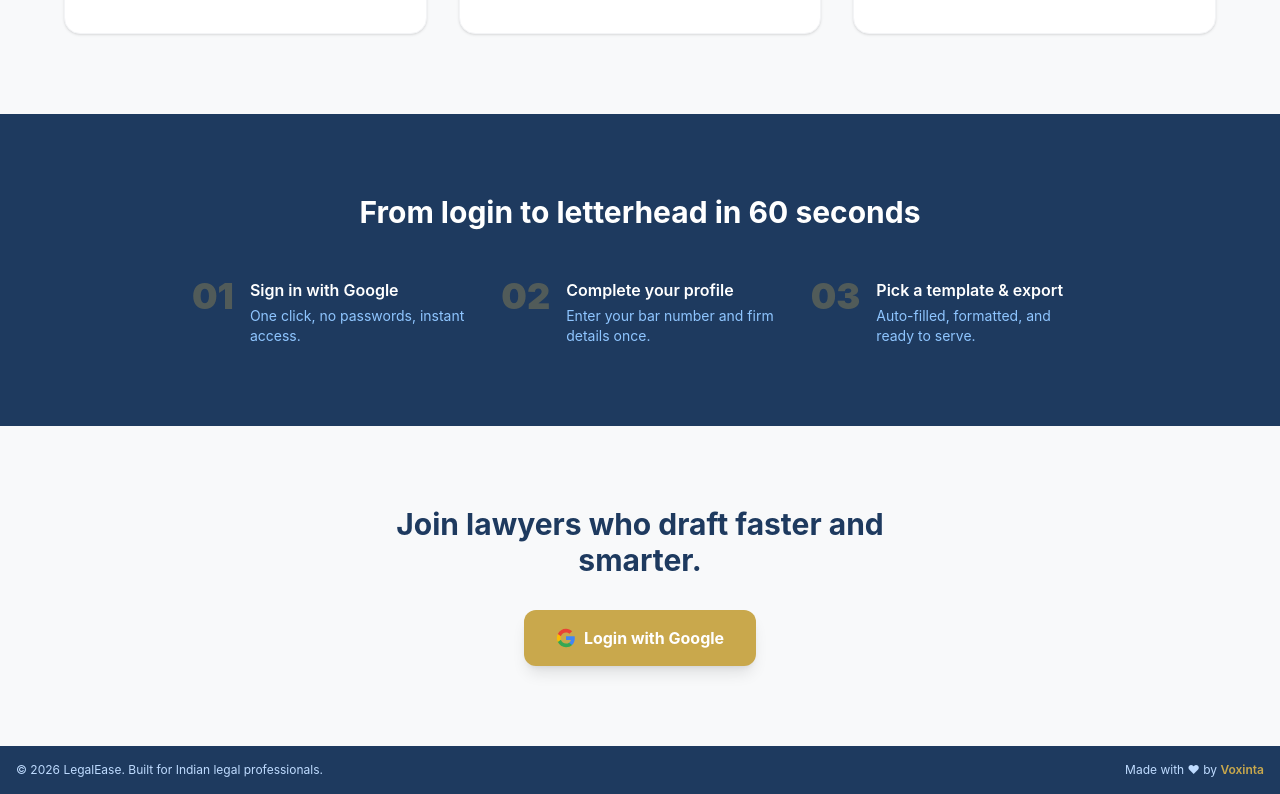
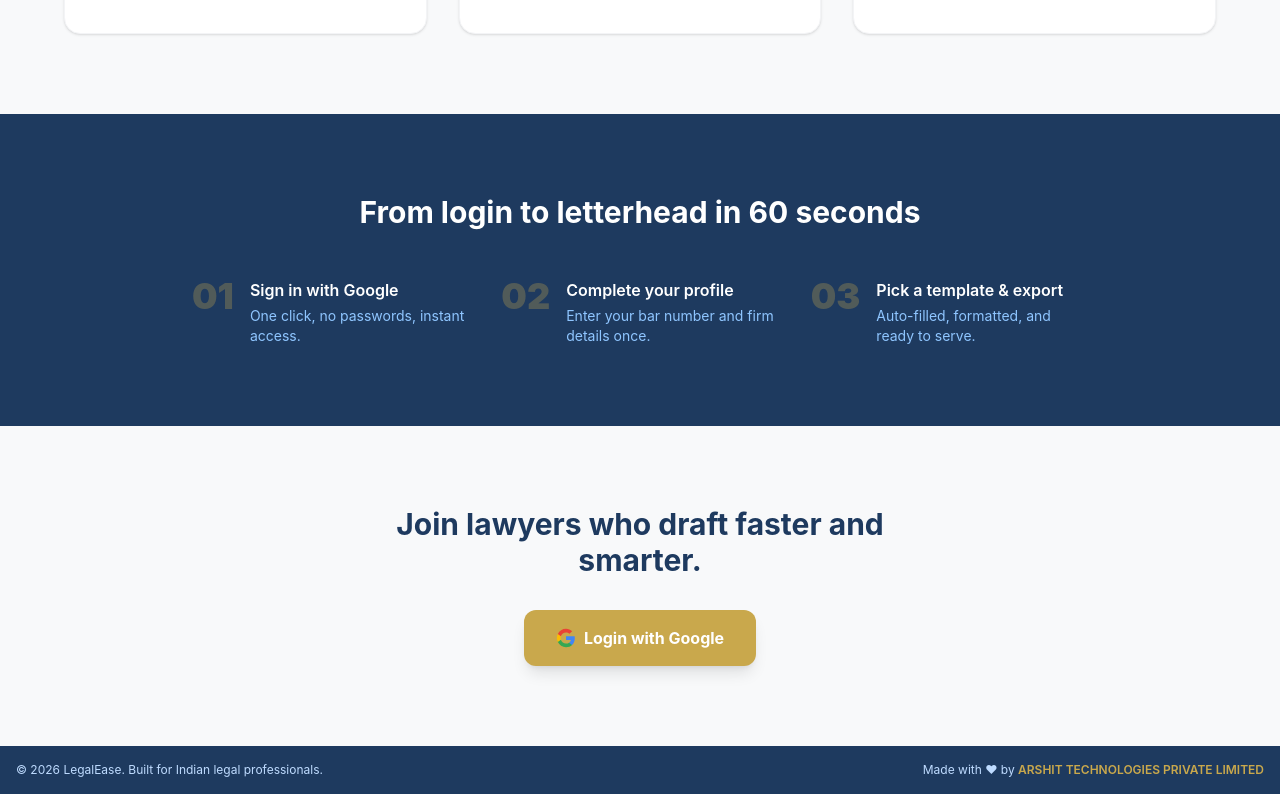
Before and after one commit to sheetal680/legalease, a React (Vite) app: page / in a window 1280 px wide. Shown: the part 1108-1902 px from the top of the page. Built offline with nearby package versions, Linux system fonts and the light colour scheme; no server answers.

Commit message:
fix: update footer credit to ARSHIT TECHNOLOGIES PRIVATE LIMITED

```diff
--- a/src/components/Footer.jsx
+++ b/src/components/Footer.jsx
@@ -6,12 +6,12 @@ export default function Footer() {
         <span>
           Made with ♥ by{' '}
           <a
-            href="https://voxinta-website.vercel.app/"
+            href="https://www.filesure.in/company/arshit-technologies-private-limited/U62013TS2025PTC195098?tab=about"
             target="_blank"
             rel="noopener noreferrer"
             className="text-[#c9a84c] hover:text-[#e0c070] font-semibold transition-colors"
           >
-            Voxinta
+            ARSHIT TECHNOLOGIES PRIVATE LIMITED
           </a>
         </span>
       </div>
```
